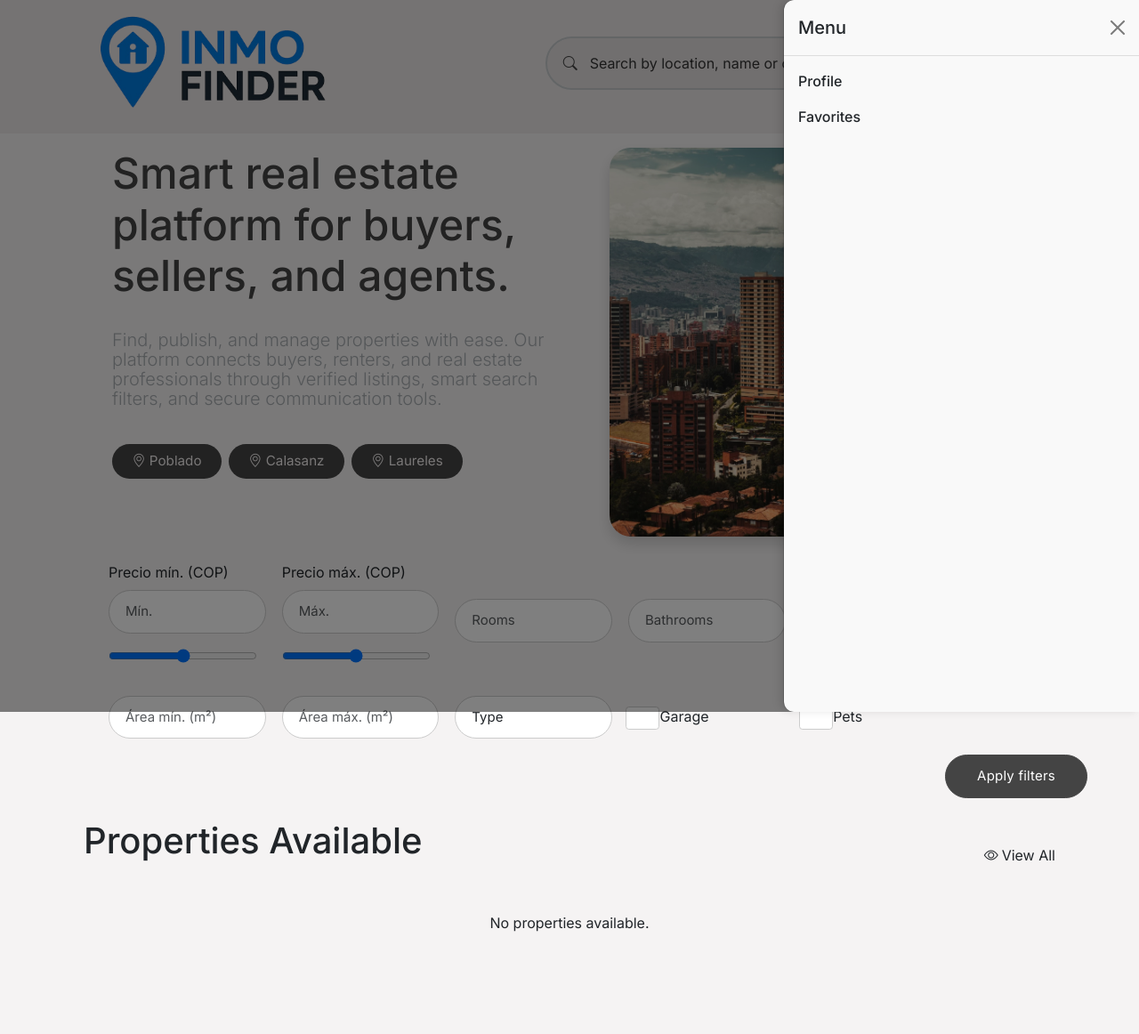
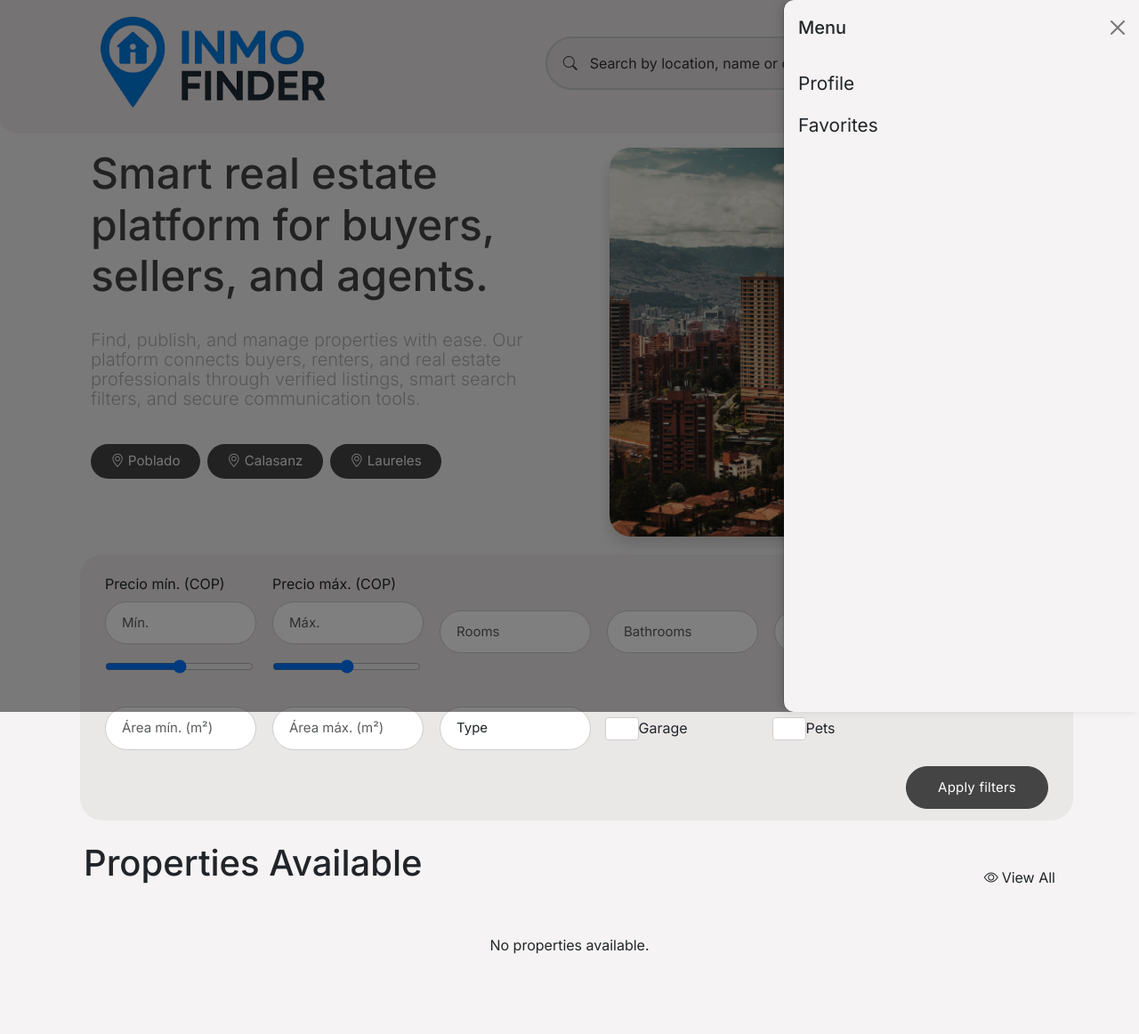
Before and after one commit to Alejoarteaga17/InmoFinder, a Django app: page / in a window 1280 px wide, after a click that opens the changed part. Shown: the top 1162 px of the page at 89% size. Run offline with Django 5.2, Linux system fonts and the light colour scheme; data that the repository does not hold is empty.

Commit message:
Algunos cambios de front

```diff
--- a/properties/static/css/main.css
+++ b/properties/static/css/main.css
@@ -22,6 +22,8 @@ header {
   padding-bottom: 0.5rem;
   color: var(--ink);
   background-color: #d4d0d05b;
+  border-bottom-left-radius: 20px;
+  border-bottom-right-radius: 20px;
 }
 
 /* Marca */
@@ -115,6 +117,13 @@ header {
   border: var(--btn-stroke) solid var(--brand-brown, var(--ink));
   font-weight: 600 !important;
 }
+
+.filters {
+  padding: .8rem 1.5rem;
+  border-radius: 25px;
+  background-color: #d4d0d05b;
+}
+
 .btn-filter {
   white-space: nowrap;
   flex: 0 0 auto;
@@ -128,11 +137,32 @@ header {
   color: var(--brand-brown, var(--ink));
   background: transparent;
   line-height: 1;
-  transition: .2s ease;
+  transition: all 0.3s ease;
 }
 .btn-filter:hover {
   background: var(--brand-brown, var(--ink));
   color: #fff;
+  transform: translateY(-3px);
+  box-shadow: 0 6px 12px rgba(0,0,0,0.15);
+  border-color: var(--muted);
+}
+.form-check-input {
+  padding: auto;
+  width: .2rem;
+  height: .2rem;
+  border-radius: 50%;
+  border: 2px solid var(--muted);
+  background-color: #fff;
+  transition: all 0.2s ease;
+}
+.form-check-input:checked {
+  background-color: var(--brand-brown, var(--ink));
+  border-color: var(--brand-brown, var(--ink));
+}
+
+/* Alineación común buscador + chips + filtros */
+.alineado-filtros {
+  margin-left: .5rem;  /* 👈 ajusta este valor hasta que quede alineado */
 }
 
 /* Chips */
@@ -141,11 +171,11 @@ header {
   font-size: .95rem;
   padding: .5rem 1.4rem;
   border-radius: 50px;
-  background: #444444;   /* 👈 gris (puedes usar #888 o el gris de Bootstrap) */
+  background: #444444;
   text-decoration: none;
-  color: #f3efef;           /* 👈 texto gris oscuro */
+  color: #f3efef;
   transition: all 0.3s ease;
-  border: none;          /* quita el borde para que no se vea raro */
+  border: none;
 }
 .chips .chip:hover {
   transform: translateY(-3px);
@@ -200,10 +230,7 @@ header {
   margin-bottom: 0.5rem;
 }
 
-/* Alineación común buscador + chips + filtros */
-.alineado-filtros {
-  margin-left: 2rem;  /* 👈 ajusta este valor hasta que quede alineado */
-}
+
 
 /* ===== Styles for Login & Sign Up pages ===== */
 .auth-page .btn {
@@ -262,19 +289,17 @@ header {
 
 /* --- Panel lateral personalizado (offcanvas) --- */
 .offcanvas {
-  background-color: #f9f9f9;
+  background-color: #f5f3f3;
   box-shadow: -4px 0 10px rgba(0, 0, 0, 0.1);
   border-top-left-radius: 12px;
   border-bottom-left-radius: 12px;
 }
 
-.offcanvas-header {
-  border-bottom: 1px solid #ddd;
-}
 
 .offcanvas-body a {
-  font-size: 1rem;
-  font-weight: 500;
+  font-size: 1.3rem;
+  font-weight: 400;
+  color: var(--ink);
   transition: color 0.2s ease;
 }
 
--- a/properties/templates/properties/buscar.html
+++ b/properties/templates/properties/buscar.html
@@ -20,7 +20,7 @@
       {% include "properties/partials/property_card.html" %}
     {% empty %}
       <p class="text-center">We couldn´t find any properties</p>
-      <a class="text-center" href="{% url 'home' %}">Back to home</a>
+      <a class="btn btn-success align-self-center" href="{% url 'home' %}">Back to home</a>
     {% endfor %}
   </div>
 
--- a/properties/templates/properties/partials/buscador.html
+++ b/properties/templates/properties/partials/buscador.html
@@ -54,12 +54,12 @@
     <div class="col-md-2 form-check height-100 d-flex align-items-center">
         <input type="checkbox" class="form-check-input" name="garaje" value="1"
                 {% if request.GET.garaje == "1" %}checked{% endif %}>
-        <label class="form-check-label" style="margin-bottom: 0;"> Garage</label>
+        <label class="form-check-label" > Garage</label>
     </div>
     <div class="col-md-2 form-check height-100 d-flex align-items-center">
         <input type="checkbox" class="form-check-input" name="mascotas" value="1"
                 {% if request.GET.mascotas == "1" %}checked{% endif %}>
-        <label class="form-circular-check-label"> Pets</label>
+        <label class="form-check-label"> Pets</label>
     </div>
 
     <div class="col-12 d-flex justify-content-end">
--- a/users/templates/users/login.html
+++ b/users/templates/users/login.html
@@ -1,7 +1,8 @@
 {% extends "properties/base.html" %}
 {% load static %}
 {% block content %}
-{% block body_class %}auth-bg-page{% endblock %}
+{% block body_class %}auth-bg-page
+{% endblock %}
   <section class="auth-bg">
   <div class="auth-page container py-5">
     <div class="row justify-content-center">
```
